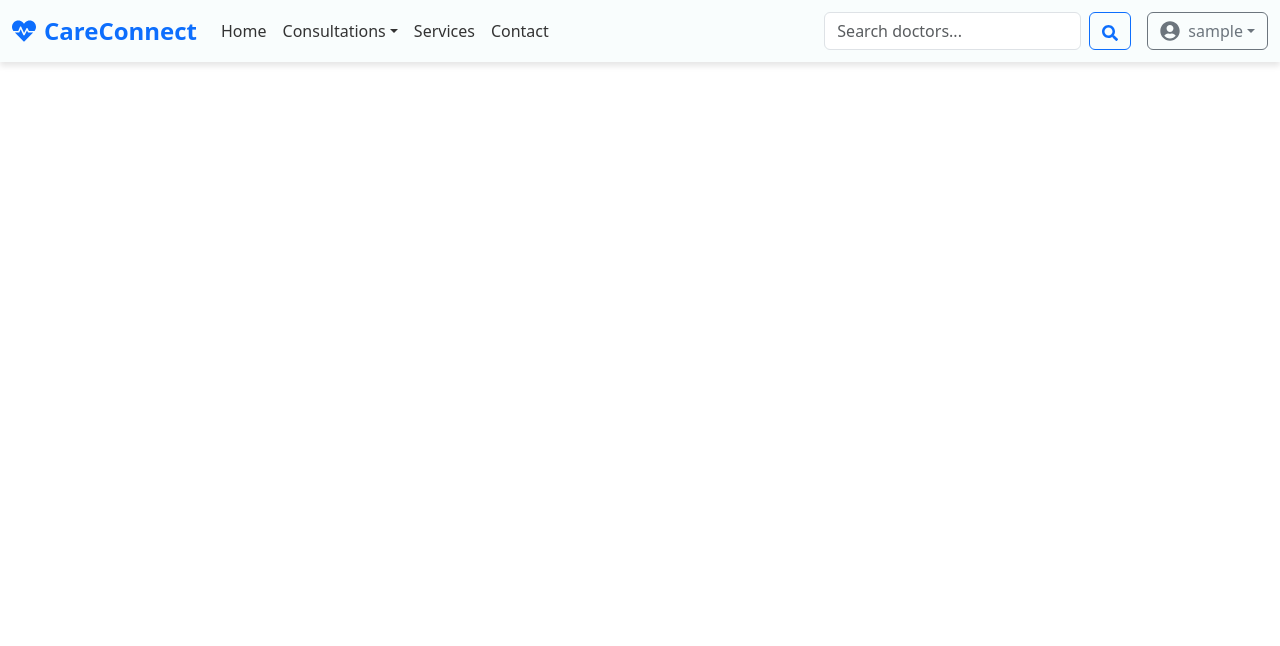
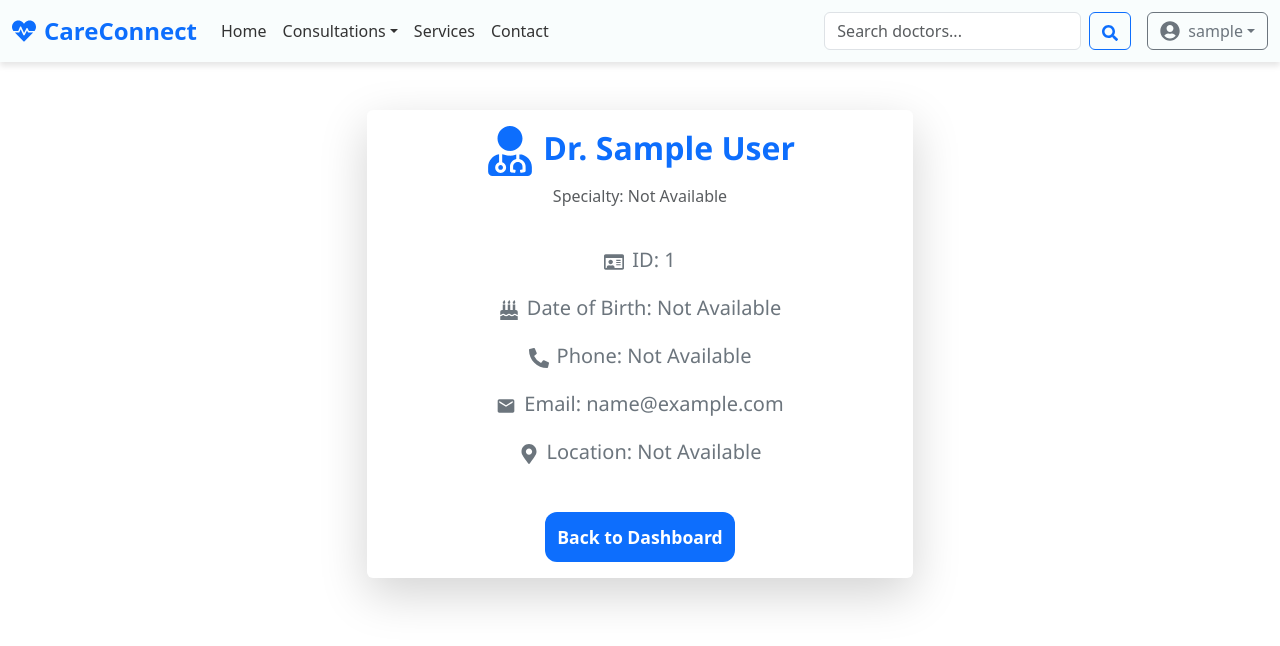
Before and after one commit to prabhupachisia/Bot_Coders_AMUHACKS4.0, a React (Create React App) app in the folder frontend/: page /doctor-profile in a window 1280 px wide. Shown: the top 646 px of the page. Built offline with nearby package versions, Linux system fonts and the light colour scheme; sample sign-in values are in the browser's storage.

Commit message:
created doc profile and handles consults inboxes

```diff
--- a/frontend/package.json
+++ b/frontend/package.json
@@ -4,6 +4,7 @@
   "private": true,
   "dependencies": {
     "@popperjs/core": "^2.11.8",
+    "@radix-ui/react-slot": "^1.2.0",
     "@testing-library/dom": "^10.4.0",
     "@testing-library/jest-dom": "^6.6.3",
     "@testing-library/react": "^16.3.0",
@@ -11,13 +12,16 @@
     "animate.css": "^4.1.1",
     "axios": "^1.8.4",
     "bootstrap": "^5.3.5",
+    "class-variance-authority": "^0.7.1",
     "flowbite-react": "^0.11.7",
+    "framer-motion": "^12.6.5",
     "react": "^19.1.0",
     "react-bootstrap": "^2.10.9",
     "react-dom": "^19.1.0",
     "react-icons": "^5.5.0",
     "react-router-dom": "^7.5.0",
     "react-scripts": "5.0.1",
+    "tailwind-variants": "^1.0.0",
     "web-vitals": "^2.1.4"
   },
   "scripts": {
--- a/frontend/src/App.js
+++ b/frontend/src/App.js
@@ -10,6 +10,8 @@ import UserProfile from './Pages/User/UserProfile/UserProfile';
 import UserHome from './Pages/User/UserHome/UserHome';
 import DoctorHome from './Pages/Doctor/DocHome';        // Add this file
 import HospitalHome from './Pages/Hospital/HosHome';  // Add this file
+import DocHome from './Pages/Doctor/DocHome';
+import DocProfile from './Pages/Doctor/DocProfile';
 
 function App() {
   return (
@@ -22,8 +24,9 @@ function App() {
           <Route path="/register" element={<UserRegister />} />
           <Route path="/user-profile" element={<UserProfile />} />
           <Route path="/user-home" element={<UserHome />} />
-          <Route path="/doctor-home" element={<DoctorHome />} />
-          <Route path="/hospital-home" element={<HospitalHome />} />
+          <Route path="/doc-home" element={<DoctorHome />} />
+          <Route path="/doctor-profile" element={<DocProfile />} />
+          <Route path="/hos-home" element={<HospitalHome />} />
           <Route path="/careers/doctor-reg" element={<DocRegister />} />
           <Route path="/careers/hospitals-reg" element={<HosRegister />} />
         </Routes>
--- a/frontend/src/Components/Navbar/Navbar.jsx
+++ b/frontend/src/Components/Navbar/Navbar.jsx
@@ -34,9 +34,9 @@ const Navbar = () => {
   const handleHomeClick = () => {
     if (user && role) {
       if (role === 'doctor') {
-        navigate('/doctor-home');
+        navigate('/doc-home');
       } else if (role === 'hospital') {
-        navigate('/hospital-home');
+        navigate('/hos-home');
       } else {
         navigate('/user-home');
       }
--- a/frontend/src/Pages/Doctor/DocHome.jsx
+++ b/frontend/src/Pages/Doctor/DocHome.jsx
@@ -0,0 +1,139 @@
+import React, { useEffect, useState } from "react";
+import { useNavigate } from "react-router-dom";
+import axios from "axios";
+import { MdPerson, MdMedicalServices, MdOutlineVisibility } from "react-icons/md";
+import { FaUserMd, FaRegAddressCard } from "react-icons/fa";
+
+const DocHome = () => {
+  const navigate = useNavigate();
+  const [patients, setPatients] = useState([]);
+  const [doctor, setDoctor] = useState(null);
+
+  useEffect(() => {
+    const fetchConsults = async () => {
+      const user = JSON.parse(localStorage.getItem("user"));
+      const token = localStorage.getItem("accessToken");
+
+      if (!user || !token) {
+        console.error("No user or token found");
+        navigate("/login");
+        return;
+      }
+
+      setDoctor(user);
+
+      try {
+        const response = await axios.get("http://localhost:5000/v1/consult", {
+          headers: {
+            Authorization: `Bearer ${token}`,
+          },
+        });
+
+        const consults = response.data;
+
+        console.log("Fetched Consults:", consults);
+
+        // Map all consults to extract patient data
+        const extractedPatients = consults.map((consult) => ({
+          id: consult.patient?.id,
+          name: consult.patient?.name,
+          age: calculateAge(consult.patient?.createdAt),
+          problemSummary: consult.description,
+          fullDetails: consult.patient,
+        }));
+
+        console.log("Extracted Patients: ", extractedPatients);
+        setPatients(extractedPatients);
+
+      } catch (err) {
+        console.error("Failed to fetch consults:", err);
+        if (err.response?.status === 401) {
+          alert("Session expired. Please log in again.");
+          localStorage.clear();
+          navigate("/login");
+        }
+      }
+    };
+
+    fetchConsults();
+  }, [navigate]);
+
+  const calculateAge = (createdAt) => {
+    const dob = new Date(createdAt);
+    const ageDifMs = Date.now() - dob.getTime();
+    return new Date(ageDifMs).getUTCFullYear() - 1970;
+  };
+
+  const handleViewProfile = () => {
+    navigate("/doctor-profile");
+  };
+
+  const handleViewDetails = (patient) => {
+    navigate(`/patient-details/${patient.id}`, {
+      state: { patientDetails: patient.fullDetails },
+    });
+  };
+
+  const handleTreatPatient = (patientId) => {
+    navigate(`/treat-patient/${patientId}`);
+  };
+
+  return (
+    <div className="container py-5" style={{ background: "linear-gradient(to bottom right, #e3f2fd, #ffffff)" }}>
+      <div className="d-flex justify-content-between align-items-center mb-4">
+        <h2 className="text-primary d-flex align-items-center gap-2">
+          <FaUserMd size={32} />
+          Welcome, Dr. {doctor?.name || "Loading..."}
+        </h2>
+        <button className="btn btn-primary" onClick={handleViewProfile}>
+          View Profile
+        </button>
+      </div>
+
+      <h4 className="mb-4 text-secondary">All Patients</h4>
+
+      <div className="row g-4">
+        {patients.length > 0 ? (
+          patients.map((patient) => (
+            <div className="col-md-6 col-lg-4" key={patient.id}>
+              <div className="card h-100 border-top border-4 border-primary shadow-sm">
+                <div className="card-body d-flex flex-column">
+                  <h5 className="card-title text-primary d-flex align-items-center gap-2">
+                    <MdPerson /> {patient.name}
+                  </h5>
+                  <p className="card-text text-muted d-flex align-items-center gap-2 mb-1">
+                    <FaRegAddressCard /> Age: {patient.age}
+                  </p>
+                  <p className="card-text text-muted d-flex align-items-center gap-2">
+                    <MdMedicalServices /> Issue: {patient.problemSummary || "Not Provided"}
+                  </p>
+
+                  <div className="mt-auto d-flex gap-2">
+                    <button
+                      className="btn btn-outline-primary w-50 d-flex align-items-center justify-content-center"
+                      onClick={() => handleViewDetails(patient)}
+                    >
+                      <MdOutlineVisibility className="me-1" /> View
+                    </button>
+                    <button
+                      className="btn btn-success w-50"
+                      onClick={() => handleTreatPatient(patient.id)}
+                    >
+                      Treat
+                    </button>
+                  </div>
+                </div>
+              </div>
+            </div>
+          ))
+        ) : (
+          <div className="col-12">
+            <p className="text-muted text-center">No patient data available.</p>
+          </div>
+        )}
+      </div>
+    </div>
+  );
+};
+
+export default DocHome;
--- /dev/null
+++ b/frontend/src/Pages/Doctor/DocProfile.jsx
@@ -0,0 +1,83 @@
+import React, { useEffect, useState } from "react";
+import { useNavigate } from "react-router-dom";
+import { FaUserMd, FaRegIdCard, FaBirthdayCake, FaPhoneAlt, FaMapMarkerAlt } from "react-icons/fa";
+import { MdEmail } from "react-icons/md";
+import { Button, Card, Col, Container, Row } from "react-bootstrap";
+
+const DocProfile = () => {
+  const navigate = useNavigate();
+  const [doctor, setDoctor] = useState(null);
+
+  useEffect(() => {
+    const loggedInDoctor = JSON.parse(localStorage.getItem("user"));
+    if (!loggedInDoctor) {
+      alert("No user logged in!");
+      navigate("/login");
+    } else {
+      setDoctor(loggedInDoctor);
+    }
+  }, [navigate]);
+
+  return (
+    <Container className="py-5">
+      <Row className="justify-content-center">
+        <Col md={8} lg={6}>
+          <Card className="shadow-lg border-0 rounded">
+            <Card.Body>
+              <div className="d-flex flex-column align-items-center">
+                <div className="text-center mb-4">
+                  <h2 className="text-primary">
+                    <FaUserMd size={50} /> Dr. {doctor?.name}
+                  </h2>
+                  <p className="text-muted">Specialty: {doctor?.specialty || "Not Available"}</p>
+                </div>
+                <div className="mb-3">
+                  <h5 className="text-secondary">
+                    <FaRegIdCard className="me-2" />
+                    ID: {doctor?.id}
+                  </h5>
+                </div>
+
+                <div className="mb-3">
+                  <h5 className="text-secondary">
+                    <FaBirthdayCake className="me-2" />
+                    Date of Birth: {doctor?.dob ? new Date(doctor.dob).toLocaleDateString() : "Not Available"}
+                  </h5>
+                </div>
+
+                <div className="mb-3">
+                  <h5 className="text-secondary">
+                    <FaPhoneAlt className="me-2" />
+                    Phone: {doctor?.phone || "Not Available"}
+                  </h5>
+                </div>
+
+                <div className="mb-3">
+                  <h5 className="text-secondary">
+                    <MdEmail className="me-2" />
+                    Email: {doctor?.email || "Not Available"}
+                  </h5>
+                </div>
+
+                <div className="mb-3">
+                  <h5 className="text-secondary">
+                    <FaMapMarkerAlt className="me-2" />
+                    Location: {doctor?.location || "Not Available"}
+                  </h5>
+                </div>
+
+                <div className="d-flex justify-content-center mt-4">
+                  <Button variant="primary" onClick={() => navigate("/doc-home")} className="w-100">
+                    Back to Dashboard
+                  </Button>
+                </div>
+              </div>
+            </Card.Body>
+          </Card>
+        </Col>
+      </Row>
+    </Container>
+  );
+};
+
+export default DocProfile;
```
Also changed, not shown: 1 other file (tests, documents, lock files or other folders).
